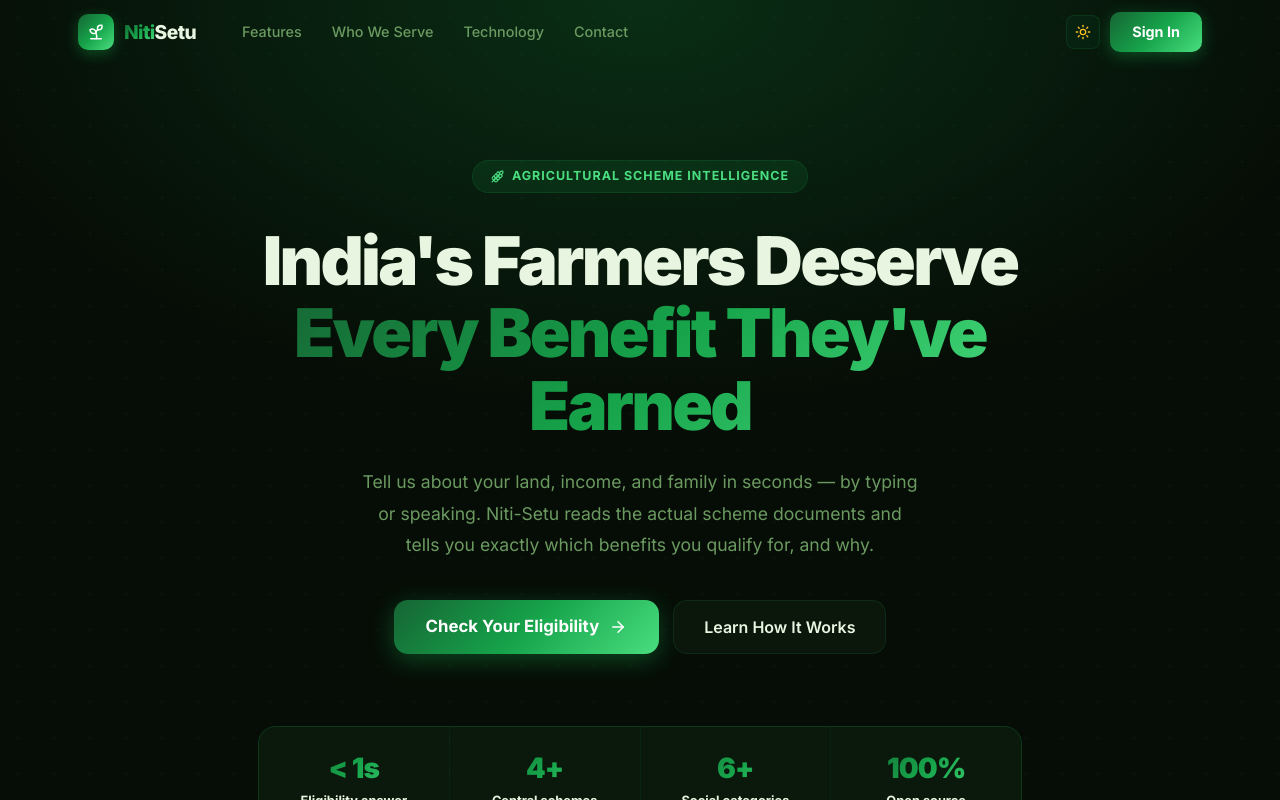
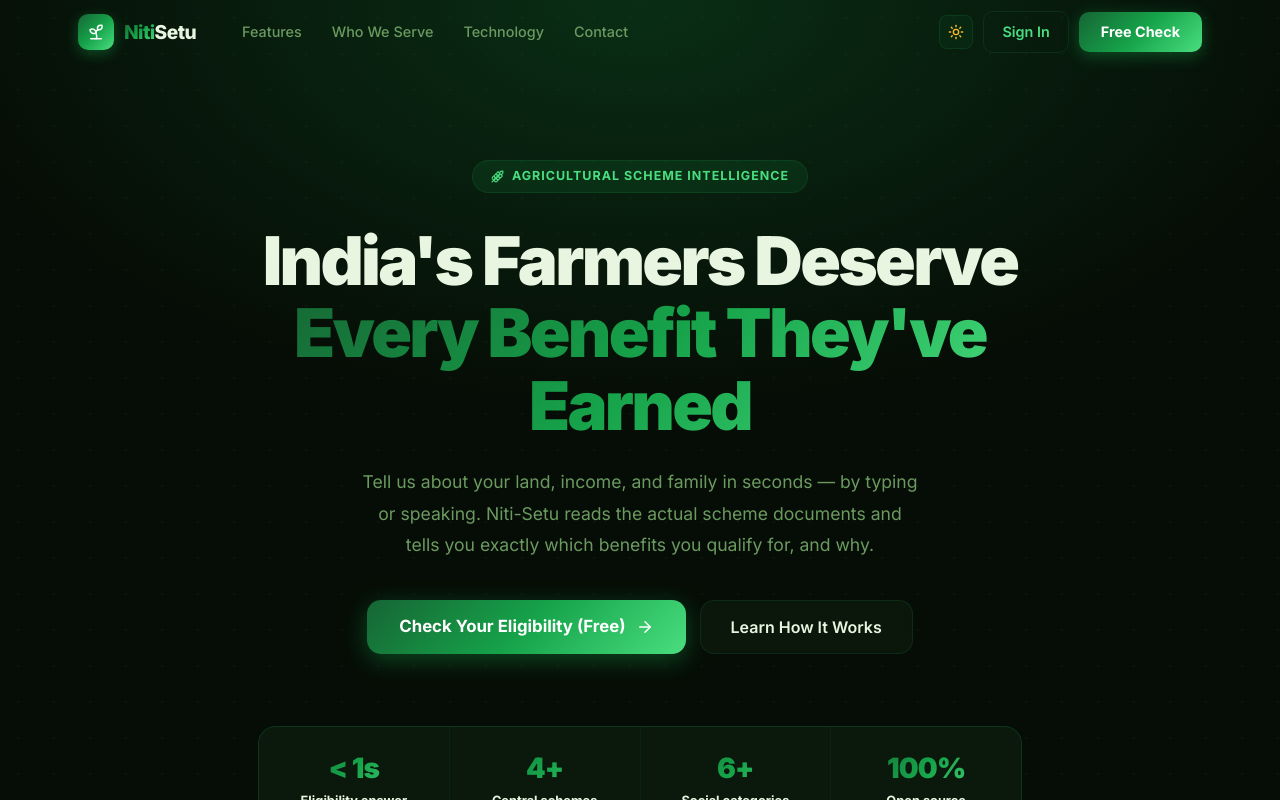
Before and after one commit to abhay-patil-cse27/agri-scheme-eligibility-rag, a React (Vite) app in the folder frontend/: page / in a window 1280 px wide. Shown: the top 800 px of the page. Built offline with nearby package versions, Linux system fonts and the light colour scheme.

Commit message:
feat: integrate public /check UI routes into landing page header, hero, and footer

```diff
--- a/frontend/src/components/layout/LandingNav.jsx
+++ b/frontend/src/components/layout/LandingNav.jsx
@@ -88,12 +88,12 @@ export default function LandingNav() {
             >Sign In</button>
           </Link>
 
-          <Link to="/register" style={{ textDecoration: 'none' }}>
+          <Link to="/check" style={{ textDecoration: 'none' }}>
             <motion.button whileHover={{ scale: 1.04 }} whileTap={{ scale: 0.96 }} style={{
               background: GREEN_GRAD, color: '#fff', border: 'none', borderRadius: '9px',
               padding: '8px 18px', fontSize: '0.87rem', fontWeight: 700, cursor: 'pointer',
               boxShadow: '0 4px 14px rgba(22,163,74,0.4)',
-            }}>Register</motion.button>
+            }}>Free Check</motion.button>
           </Link>
 
           {/* Hamburger (mobile) */}
--- a/frontend/src/pages/Landing.jsx
+++ b/frontend/src/pages/Landing.jsx
@@ -164,11 +164,22 @@ export default function Landing() {
               {isDark ? <Sun size={16} color="#fbbf24" /> : <Moon size={16} color="#166534" />}
             </motion.button>
             <Link to="/login" style={{ textDecoration: 'none' }}>
+              <button style={{
+                background: 'none', color: isDark ? '#4ade80' : '#166534',
+                border: `1px solid ${c.border}`, borderRadius: '10px',
+                padding: '9px 18px', fontSize: '0.9rem', fontWeight: 600, cursor: 'pointer',
+                transition: 'all 0.2s',
+              }}
+                onMouseOver={e => { e.currentTarget.style.background = c.bgGlass; }}
+                onMouseOut={e => { e.currentTarget.style.background = 'none'; }}
+              >Sign In</button>
+            </Link>
+            <Link to="/check" style={{ textDecoration: 'none' }}>
               <motion.button whileHover={{ scale: 1.04 }} whileTap={{ scale: 0.96 }} style={{
                 background: GREEN_GRAD, color: '#fff', border: 'none', borderRadius: '10px',
                 padding: '9px 22px', fontSize: '0.9rem', fontWeight: 700, cursor: 'pointer',
                 boxShadow: '0 4px 16px rgba(22,163,74,0.4)',
-              }}>Sign In</motion.button>
+              }}>Free Check</motion.button>
             </Link>
             <button onClick={() => setOpen(!open)} style={{ background: 'none', border: `1px solid ${c.border}`, borderRadius: '8px', padding: '8px', cursor: 'pointer', color: c.textSec, display: 'none' }} className="ns-hamburger">
               {open ? <X size={18} /> : <Menu size={18} />}
@@ -209,14 +220,14 @@ export default function Landing() {
           </p>
 
           <div style={{ display: 'flex', gap: '14px', justifyContent: 'center', flexWrap: 'wrap' }}>
-            <Link to="/register" style={{ textDecoration: 'none' }}>
+            <Link to="/check" style={{ textDecoration: 'none' }}>
               <motion.button whileHover={{ scale: 1.05, boxShadow: '0 16px 48px rgba(22,163,74,0.45)' }} whileTap={{ scale: 0.97 }} style={{
                 background: GREEN_GRAD, color: '#fff', border: 'none', borderRadius: '14px',
                 padding: '14px 32px', fontSize: '1.05rem', fontWeight: 700, cursor: 'pointer',
                 display: 'flex', alignItems: 'center', gap: '10px',
                 boxShadow: '0 6px 24px rgba(22,163,74,0.4)', transition: 'box-shadow 0.3s',
               }}>
-                Check Your Eligibility <ArrowRight size={18} />
+                Check Your Eligibility (Free) <ArrowRight size={18} />
               </motion.button>
             </Link>
             <button onClick={() => go('#features')} style={{
@@ -352,14 +363,14 @@ export default function Landing() {
           </p>
 
           <div style={{ display: 'flex', gap: '14px', justifyContent: 'center', flexWrap: 'wrap', marginBottom: '44px' }}>
-            <Link to="/register" style={{ textDecoration: 'none' }}>
+            <Link to="/check" style={{ textDecoration: 'none' }}>
               <motion.button whileHover={{ scale: 1.05, boxShadow: '0 14px 40px rgba(22,163,74,0.45)' }} whileTap={{ scale: 0.97 }} style={{
                 background: GREEN_GRAD, color: '#fff', border: 'none', borderRadius: '12px',
                 padding: '13px 30px', fontSize: '1rem', fontWeight: 700, cursor: 'pointer',
                 display: 'flex', alignItems: 'center', gap: '8px',
                 boxShadow: '0 4px 18px rgba(22,163,74,0.4)',
               }}>
-                Check My Eligibility <ArrowRight size={17} />
+                Start Free Check <ArrowRight size={17} />
               </motion.button>
             </Link>
             <a href="https://github.com" target="_blank" rel="noopener noreferrer" style={{ textDecoration: 'none' }}>
@@ -411,7 +422,7 @@ export default function Landing() {
             </div>
             <div>
               <p style={{ fontSize: '0.75rem', fontWeight: 700, color: c.text, textTransform: 'uppercase', letterSpacing: '0.08em', marginBottom: '12px' }}>Portal</p>
-              {[['Sign In', '/login'], ['Register', '/register']].map(([l, to]) => (
+              {[['Free Check', '/check'], ['Sign In', '/login'], ['Register', '/register']].map(([l, to]) => (
                 <Link key={l} to={to} style={{ display: 'block', fontSize: '0.86rem', color: c.textMute, padding: '4px 0', textDecoration: 'none', transition: 'color 0.2s' }}
                   onMouseOver={e => e.currentTarget.style.color = c.text}
                   onMouseOut={e => e.currentTarget.style.color = c.textMute}
```
